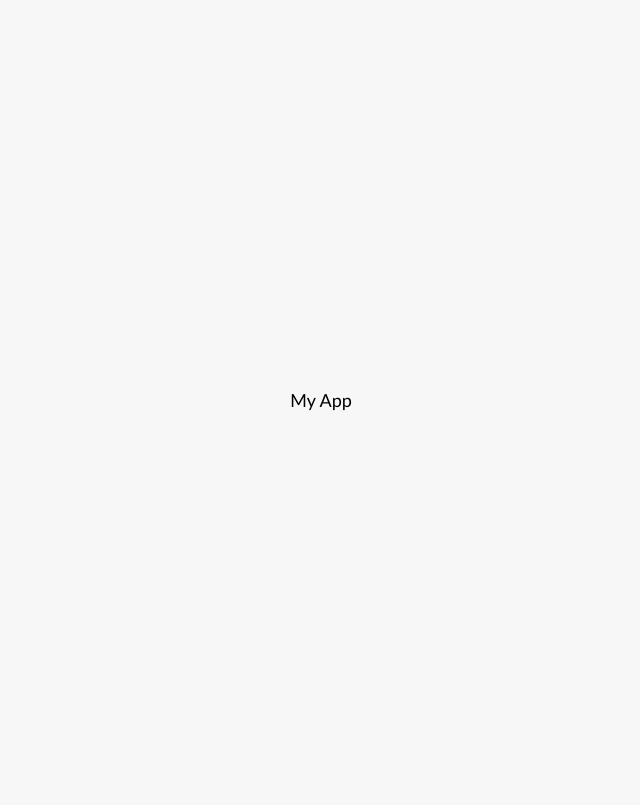
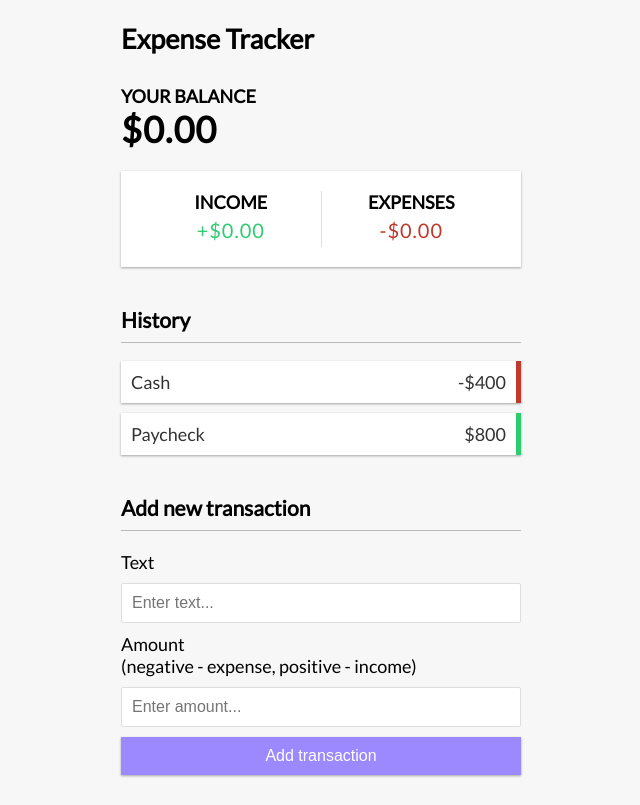
Before and after one commit to JalalHabeeb/expense-tracker, a Vue app: page / in a window 1280 px wide. Shown: the whole page, without its empty margins (319-959 px from the left). Built offline with nearby package versions, Linux system fonts and the light colour scheme.

Commit message:
add components

```diff
--- a/src/App.vue
+++ b/src/App.vue
@@ -1 +1,27 @@
-<template>My App</template>
+<template>
+  <Header />
+  <div class="container">
+    <Balance />
+    <IncomeExpenses />
+    <TransactionList />
+    <AddTransactions />
+  </div>
+</template>
+
+<script>
+import Header from "./components/Header.vue";
+import Balance from "./components/Balance.vue";
+import IncomeExpenses from "./components/IncomeExpenses.vue";
+import TransactionList from "./components/TransactionList.vue";
+import AddTransactions from "./components/AddTransactions.vue";
+
+export default {
+  components: {
+    Header,
+    Balance,
+    IncomeExpenses,
+    TransactionList,
+    AddTransactions,
+  },
+};
+</script>
--- /dev/null
+++ b/src/components/AddTransactions.vue
@@ -0,0 +1,17 @@
+<template>
+  <h3>Add new transaction</h3>
+  <form id="form">
+    <div class="form-control">
+      <label for="text">Text</label>
+      <input type="text" id="text" placeholder="Enter text..." />
+    </div>
+    <div class="form-control">
+      <label for="amount">
+        Amount <br />
+        (negative - expense, positive - income)
+      </label>
+      <input type="number" id="amount" placeholder="Enter amount..." />
+    </div>
+    <button class="btn">Add transaction</button>
+  </form>
+</template>
--- /dev/null
+++ b/src/components/Balance.vue
@@ -0,0 +1,4 @@
+<template>
+  <h4>Your Balance</h4>
+  <h1 id="balance">$0.00</h1>
+</template>
--- /dev/null
+++ b/src/components/Header.vue
@@ -0,0 +1,3 @@
+<template>
+  <h2>Expense Tracker</h2>
+</template>
--- /dev/null
+++ b/src/components/IncomeExpenses.vue
@@ -0,0 +1,12 @@
+<template>
+  <div class="inc-exp-container">
+    <div>
+      <h4>Income</h4>
+      <p id="money-plus" class="money plus">+$0.00</p>
+    </div>
+    <div>
+      <h4>Expenses</h4>
+      <p id="money-minus" class="money minus">-$0.00</p>
+    </div>
+  </div>
+</template>
--- /dev/null
+++ b/src/components/TransactionList.vue
@@ -0,0 +1,11 @@
+<template>
+  <h3>History</h3>
+  <ul id="list" class="list">
+    <li class="minus">
+      Cash<span>-$400</span><button class="delete-btn">x</button>
+    </li>
+    <li class="plus">
+      Paycheck<span>$800</span><button class="delete-btn">x</button>
+    </li>
+  </ul>
+</template>
```
